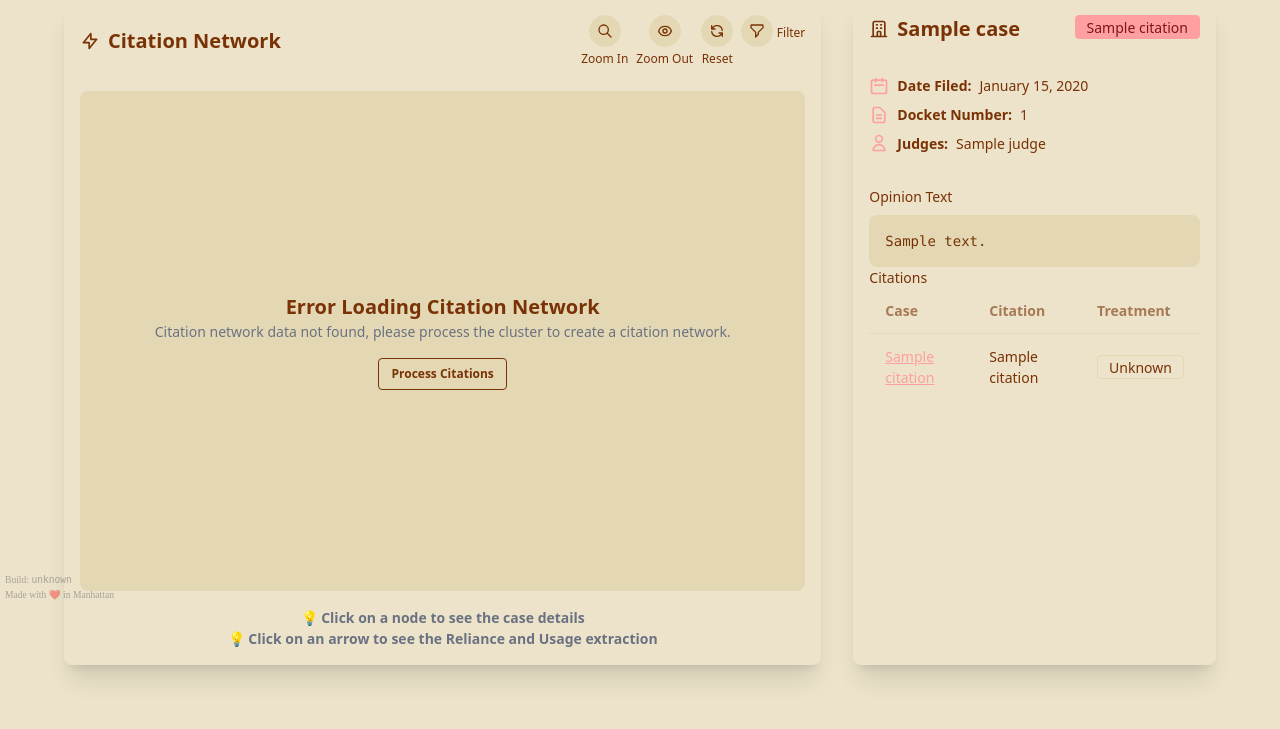
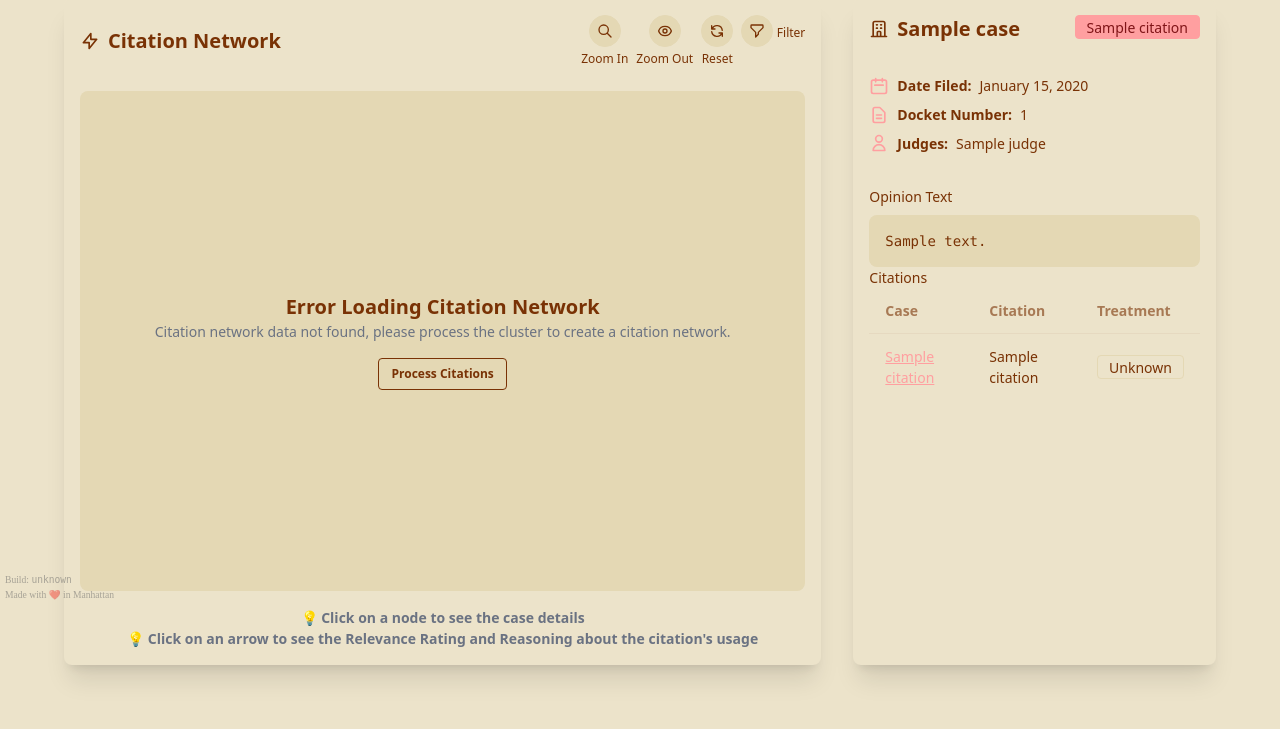
Before and after one commit to jbgolds/os-legal-explorer, a FastAPI app: template src/frontend/templates/index.html in a window 1280 px wide. Shown: the part 193-922 px from the top of the page. Run offline with FastAPI, Linux system fonts and the light colour scheme; the template is opened without the code that fills it: most values are stand-ins (such as "Sample title", 1, 10 or a date in 2020); parts of the project's set-up code (start-up, migrations or seed data) failed here and were passed over; some libraries are stand-ins or nearby versions.

Commit message:
update msg

```diff
--- a/src/frontend/templates/components/citation_network.html
+++ b/src/frontend/templates/components/citation_network.html
@@ -119,7 +119,7 @@
         </div>
         <div class="mt-2 textarea-md text-gray-500 flex flex-col items-center">
             <p>💡 <b>Click on a node to see the case details</b></p>
-            <p>💡 <b>Click on an arrow to see the Reliance and Usage extraction</b></p>
+            <p>💡 <b>Click on an arrow to see the Relevance Rating and Reasoning about the citation's usage</b></p>
         </div>
     </div>
 </div>
```
